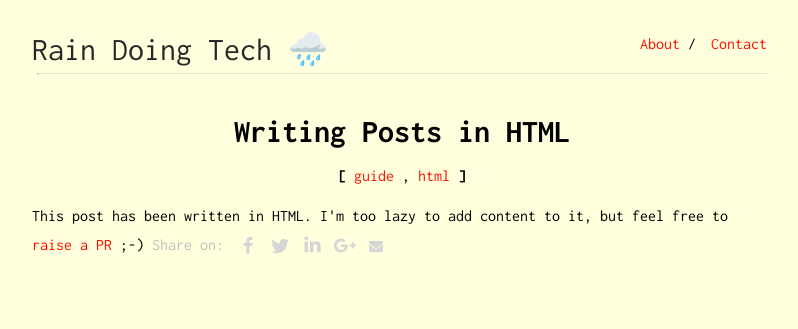
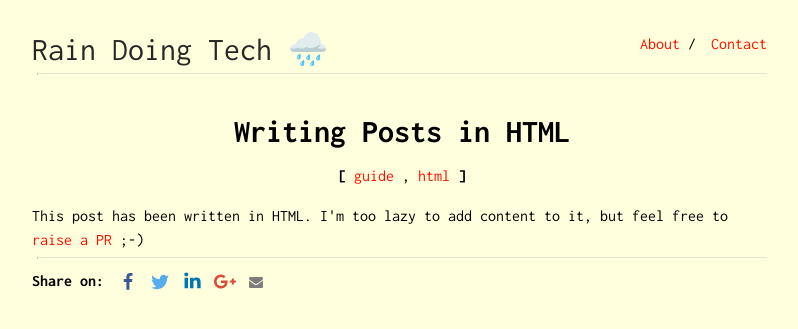
Before and after one commit to danhmanh/danhmanh.github.io, a Jekyll site: the page built from _posts/2020-02-27-html-posts.html, in a window 1280 px wide. Shown: the top 329 px of the page, without its empty margins (238-1036 px from the left). Built offline with Jekyll 4.4.1, drawn with Linux system fonts in a browser that asks for light colours; nearby versions of some CDN libraries.

Commit message:
Add Share & Comment Plugins

```diff
--- a/_includes/head.html
+++ b/_includes/head.html
@@ -26,7 +26,7 @@
     <meta property="og:title" content="{{ title }}" />
     <meta property="og:image" itemprop="image" content="{{ favicon_location }}" />
     <meta property="og:description" content="{{ desc }}" />
-
+    <meta property="fb:admins" content="{100003275108214}"/>
     <!-- For Twitter -->
     <meta name="twitter:card" content="summary" />
     <meta name="twitter:title" content="{{ title }}" />
--- a/_includes/share-buttons.html
+++ b/_includes/share-buttons.html
@@ -17,13 +17,13 @@
 }
 #share-buttons > div > svg {height: 16px; fill: #d5d5d5; margin-top: 10px;}
 #share-buttons > div:hover {cursor: pointer;}
-#share-buttons > div.facebook:hover > svg {fill: #3B5998;}
-#share-buttons > div.twitter:hover > svg {fill: #55ACEE;}
-#share-buttons > div.linkedin:hover > svg {fill: #0077b5;}
-#share-buttons > div.pinterest:hover > svg {fill: #CB2027;}
-#share-buttons > div.gplus:hover > svg {fill: #dd4b39;}
-#share-buttons > div.mail:hover > svg {fill: #7D7D7D;}
-#share-buttons > div.instagram:hover > svg {fill: #C73B92;}
+#share-buttons > div.facebook > svg {fill: #3B5998;}
+#share-buttons > div.twitter > svg {fill: #55ACEE;}
+#share-buttons > div.linkedin > svg {fill: #0077b5;}
+#share-buttons > div.pinterest > svg {fill: #CB2027;}
+#share-buttons > div.gplus > svg {fill: #dd4b39;}
+#share-buttons > div.mail > svg {fill: #7D7D7D;}
+#share-buttons > div.instagram > svg {fill: #C73B92;}
 #share-buttons > div.facebook > svg {height: 18px; margin-top: 9px;}
 #share-buttons > div.twitter > svg {height: 20px; margin-top: 8px;}
 #share-buttons > div.linkedin > svg {height: 19px; margin-top: 7px;}
@@ -32,7 +32,8 @@
 #share-buttons > div.mail > svg {height: 14px; margin-top: 11px;}
 </style>
 
-<span style="color: silver;">Share on: </span><div id="share-buttons">
+<hr>
+<span style="color: black;" class="highlighting-blue"><b>Share on: </b></span><div id="share-buttons">
     <div class="facebook" title="Share this on Facebook" onclick="window.open('http://www.facebook.com/share.php?u={{ site.url }}{{ pageurl }}');"><svg viewBox="0 0 1792 1792" xmlns="http://www.w3.org/2000/svg"><path d="M1343 12v264h-157q-86 0-116 36t-30 108v189h293l-39 296h-254v759h-306v-759h-255v-296h255v-218q0-186 104-288.5t277-102.5q147 0 228 12z"/></svg></div>
     <div class="twitter" title="Share this on Twitter" onclick="window.open('http://twitter.com/home?status={{ site.url }}{{ pageurl }}');"><svg viewBox="0 0 1792 1792" xmlns="http://www.w3.org/2000/svg"><path d="M1684 408q-67 98-162 167 1 14 1 42 0 130-38 259.5t-115.5 248.5-184.5 210.5-258 146-323 54.5q-271 0-496-145 35 4 78 4 225 0 401-138-105-2-188-64.5t-114-159.5q33 5 61 5 43 0 85-11-112-23-185.5-111.5t-73.5-205.5v-4q68 38 146 41-66-44-105-115t-39-154q0-88 44-163 121 149 294.5 238.5t371.5 99.5q-8-38-8-74 0-134 94.5-228.5t228.5-94.5q140 0 236 102 109-21 205-78-37 115-142 178 93-10 186-50z"/></svg></div>
     <div class="linkedin" title="Share this on Linkedin" onclick="window.open('https://www.linkedin.com/shareArticle?mini=true&url={{ site.url }}{{ pageurl }}&title=&summary=&source=');"><svg viewBox="0 0 1792 1792" xmlns="http://www.w3.org/2000/svg"><path d="M477 625v991h-330v-991h330zm21-306q1 73-50.5 122t-135.5 49h-2q-82 0-132-49t-50-122q0-74 51.5-122.5t134.5-48.5 133 48.5 51 122.5zm1166 729v568h-329v-530q0-105-40.5-164.5t-126.5-59.5q-63 0-105.5 34.5t-63.5 85.5q-11 30-11 81v553h-329q2-399 2-647t-1-296l-1-48h329v144h-2q20-32 41-56t56.5-52 87-43.5 114.5-15.5q171 0 275 113.5t104 332.5z"/></svg></div>
--- a/_layouts/default.html
+++ b/_layouts/default.html
@@ -4,6 +4,9 @@
 {% include head.html %}
 
 <body>
+    <div id="fb-root"></div>
+    <script async defer crossorigin="anonymous" src="https://connect.facebook.net/en_US/sdk.js#xfbml=1&version=v8.0&appId=244937176397068&autoLogAppEvents=1" nonce="xNaB8RhF"></script>
+
     <div class="container">
         {% include navbar.html %}
         <div class="page-title">
--- a/_layouts/post.html
+++ b/_layouts/post.html
@@ -19,3 +19,4 @@ layout: default
 {{content | toc}}
 
 {% include share-buttons.html %}
+<div class="fb-comments" data-href="https://raindoing.tech" data-numposts="5" data-width=""></div>
```
Also changed, not shown: contact.md (+10 -0 lines).
